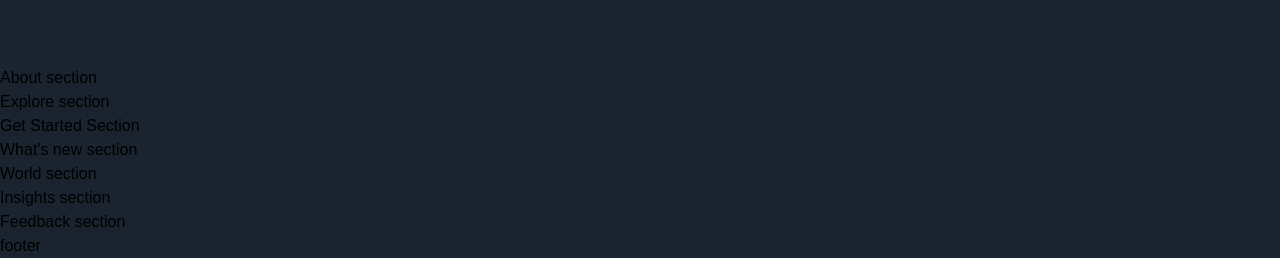
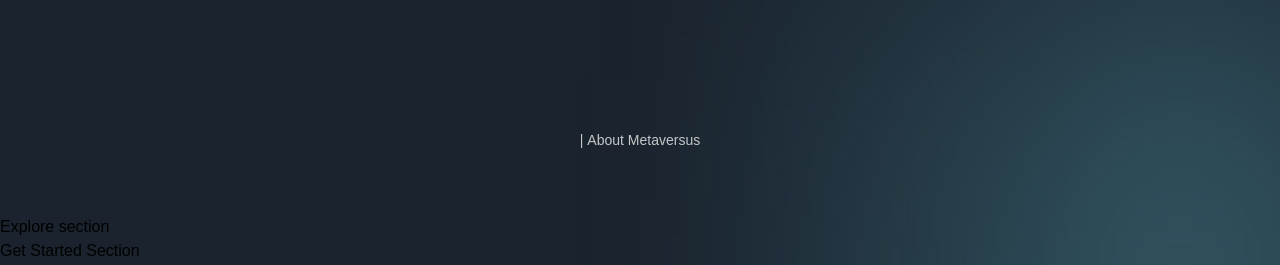
Before and after one commit to Raijin1302/metaversus-jsm, a Next.js app: page / in a window 1280 px wide. Shown: the part 1038-1303 px from the top of the page. Built offline with nearby package versions, Linux system fonts and the light colour scheme; a web font is replaced by a local one.

Commit message:
:red_circle: 50% build About component

```diff
--- a/components/CustomTexts.jsx
+++ b/components/CustomTexts.jsx
@@ -1,5 +1,17 @@
 "use client";
+import { textContainer, textVariant2 } from "../utils/motion";
+import { motion } from "framer-motion";
+export const TypingText = ({ title, textStyles }) => (
+  <motion.p
+    variants={textContainer}
+    className={`font-normal text-[14px] text-secondary-white ${textStyles}`}
+  >
+    {Array.from(title).map((letter, index) => (
+      <motion.span variants={textVariant2} key={index}>
+        {letter === " " ? "\u00A0" : letter}
+      </motion.span>
+    ))}
+  </motion.p>
+);
 
-export const TypingText = () => <p>Typing Text</p>;
-
-export const TitleText = () => <h2>Title Text</h2>;
+export const TitleText = ({ title, textStyles }) => <h2>Title Text</h2>;
--- a/sections/About.jsx
+++ b/sections/About.jsx
@@ -1,8 +1,22 @@
-'use client';
+"use client";
+
+import styles from "../styles";
+import { fadeIn, staggerContainer } from "../utils/motion";
+import { motion } from "framer-motion";
+import { TypingText } from "../components";
 
 const About = () => (
-  <section>
-    About section
+  <section className={`${styles.paddings} relative z-10`}>
+    <div className="gradient-02 z-0" />
+    <motion.div
+      variants={staggerContainer}
+      initial="hidden"
+      whileInView="show"
+      viewport={{ once: false, amount: 0.25 }}
+      className={`${styles.interWidth} mx-auto ${styles.flexCenter} flex-col`}
+    >
+      <TypingText title="| About Metaversus" textStyles="text-center" />
+    </motion.div>
   </section>
 );
 
```
